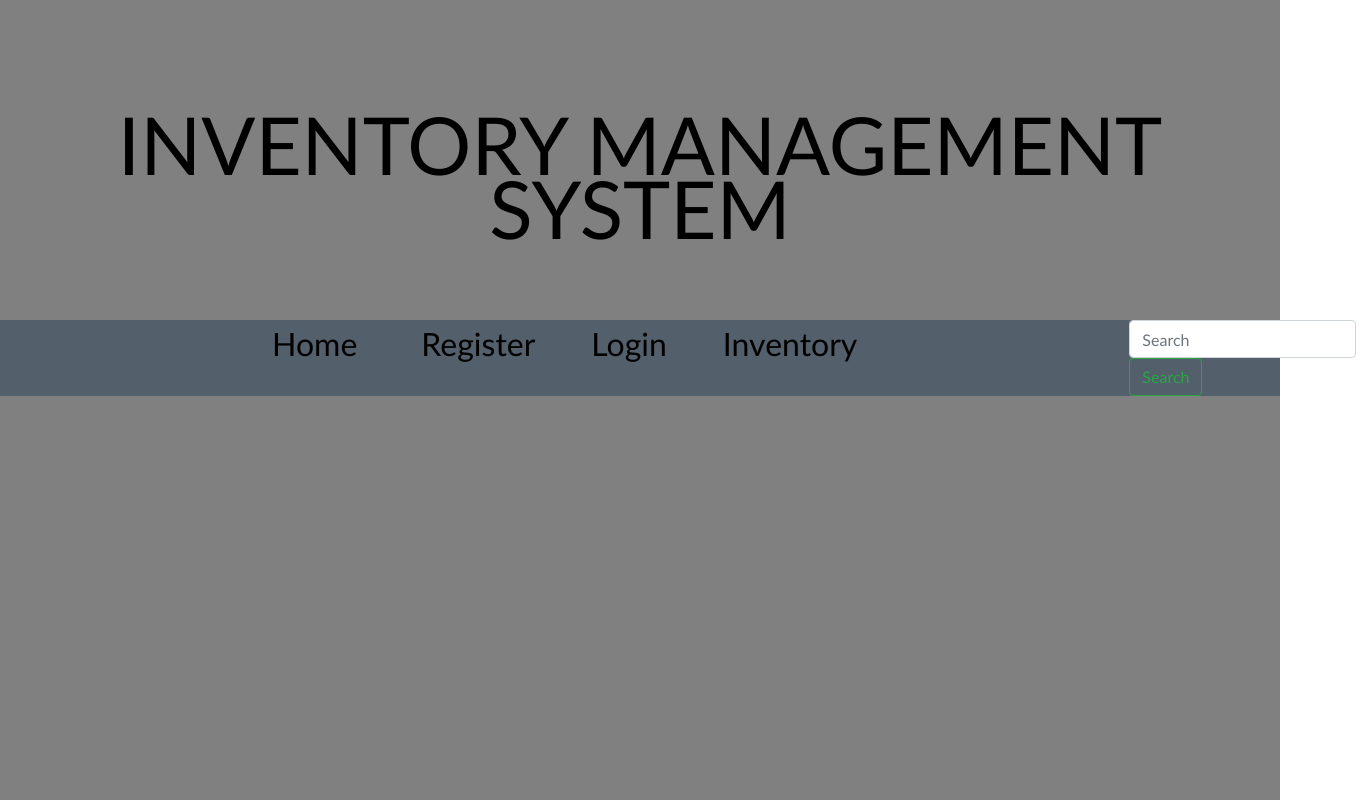
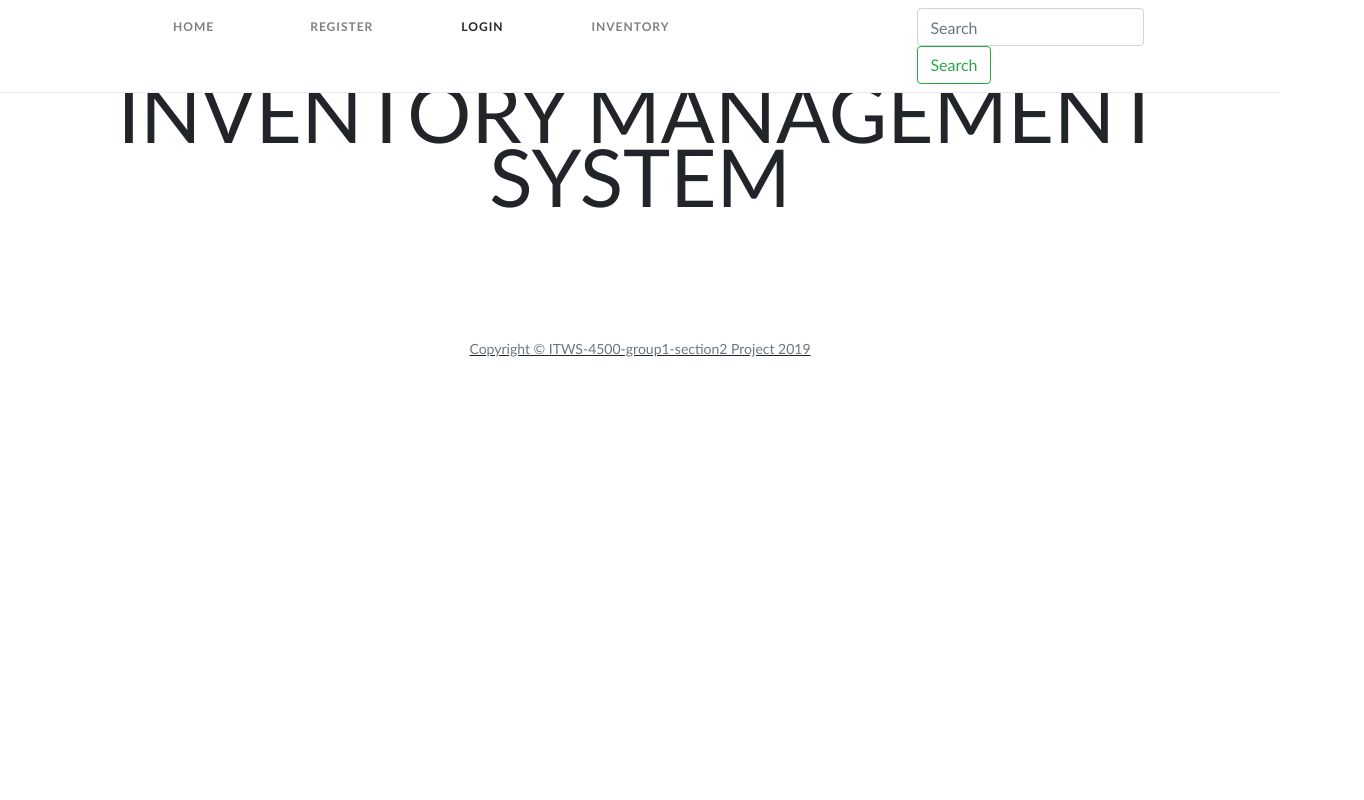
Before and after one commit to rpiambulance/inventory-management, an Angular app in the folder angular-app/: page / in a window 1280 px wide. Shown: the top 800 px of the page, 1364 px wide, since content can reach past the window. Built offline with nearby package versions, Linux system fonts and the light colour scheme.

Commit message:
restyled root page

```diff
--- a/angular-app/src/app/app.component.css
+++ b/angular-app/src/app/app.component.css
@@ -1,29 +1,16 @@
 /*black white slate red*/
 /*round font for contents*/
 
-a{
-
-  display: inline;
-  color: black;
-
-}
-.search{
-  font-color:#47515b;/*slate*/
-}
-
-
-li.nav-item{
-  padding-left: 5rem;
-}
-
 h1{
+    font-weight: 800;
     margin-bottom: 1rem;
     text-transform: uppercase;
     font-family: 'Acta Display';
     text-align: center;
-    color:#000000;/*black*/
+    /*color:#000000; black*/
 }
-.site-heading {
+
+.site-heading {  /*popped site name*/
   margin-top: 5rem;
   margin-bottom: 5rem;
   text-transform: uppercase;
@@ -34,42 +21,89 @@ h1{
   line-height: 4rem;
 
 }
-
-
+/*header.masthead .site-heading {
+  padding: 200px 0 150px;
+  color: white;
+  text-align: center;
+  font-size: 50px;
+  margin-top: 0;
+}
+*/
 #navbarNav{
   font-weight: 300;
   font-size: 2rem;
   font-family: 'Calibri';
-  background: #535f6b;/*lighter */
-  font-color:#47515b;/*slate*/
+  /* background: #535f6b;lighter
+
+  font-color:#47515b;slate*/
   padding-left: 15rem;
 }
+
+#mainNav {
+  position: absolute;
+  border-bottom: 1px solid #e9ecef;
+  background-color: white;
+  font-family: 'Calibri';
+}
+
+#mainNav .navbar-brand {
+  font-weight: 800;
+  color: #343a40;
+}
+
+#mainNav .navbar-toggler {
+  font-size: 12px;
+  font-weight: 800;
+  padding: 13px;
+  text-transform: uppercase;
+  color: #343a40;
+}
+#mainNav .navbar-nav > li.nav-item > a {
+  font-size: 12px;
+  font-weight: 800;
+  letter-spacing: 1px;
+  text-transform: uppercase;
+}
+a{/*all the links*/
+  display: inline;
+  color: #212529;
+  -webkit-transition: all 0.2s;
+  transition: all 0.2s;
+
+}
+a:focus, a:hover {
+  color: #0085A1;
+}
+li.nav-item{
+  padding-left: 5rem;
+}
+.search{
+  font-color:#47515b;/*slate*/
+}
+
 .form-inline{
   padding-left: 15rem;
 }
 
 body{
+  font-size: 20px;
+  color: #212529;
   font-family: 'Calibri';
-  background-color: grey;
-  background-attachment: fixed;
-  background-position: center;
-  background-size: cover;
-  min-height: 75rem;
-  padding-top: 2rem;
+}
 
-  background-attachment: fixed;
-  background-position: center;
-  background-size: cover;}
-head{
-  font-family: 'Calibri';
-  background: red;
-  background-attachment: fixed;
-  background-position: center;
-  background-size: cover;
-}
-footer{
-  background: red;
-  color: #171b1e;/*shades of grey*/
+footer {
+  padding: 50px 0 65px;
   text-decoration: underline;
   font-family: 'Calibri';
 }
+
+footer .list-inline {
+  margin: 0;
+  padding: 0;
+}
+
+footer .copyright {
+  font-size: 14px;
+  margin-bottom: 0;
+  text-align: center;
+}
--- a/angular-app/src/app/app.component.html
+++ b/angular-app/src/app/app.component.html
@@ -1,32 +1,27 @@
-<!DOCTYPE html>
-<html lang="en">
-
-<head>
-  <meta charset="utf-8">
-  <meta name="viewport" content="width=device-width, initial-scale=1, shrink-to-fit=no">
-  <meta name="description" content="">
-  <meta name="author" content="">
-  <title>Inventory Management System</title>
-</head>
+<!--  -->
 
 <body>
 	<!---This is the root page--->
    <h1 class="site-heading text-center d-none d-lg-block">Inventory Management System</h1>
-	<nav class="navbar-expand-lg  bg-light" >
-		<div class="collapse navbar-collapse" id="navbarNav">
-			<ul class="navbar-nav">
-				<li class="nav-item px-lg-4">
-				    <!---When user click on should take them to landing page-->
+    <!-- Navigation -->
+  <nav class="navbar navbar-expand-lg navbar-light fixed-top" id="mainNav">
+    <div class="container">
+      <button class="navbar-toggler navbar-toggler-right" type="button" data-toggle="collapse" data-target="#navbarResponsive" aria-controls="navbarResponsive" aria-expanded="false" aria-label="Toggle navigation">
+        Menu
+        <i class="fas fa-bars"></i>
+      </button>
+      <div class="collapse navbar-collapse" id="navbarResponsive">
+        <ul class="navbar-nav ml-auto">
+          <li class="nav-item">
             <a class="nav-link" routerLink="/landing-page" routerLinkActive="active">Home</a>
           </li>
-				<li class="nav-item px-lg-4">
+          <li class="nav-item">
             <a class="nav-link" routerLink="/register" routerLinkActive="active">Register</a>
           </li>
-				<li class="nav-item px-lg-4">
-					<!---I don't know why this would have under line--->
+          <li class="nav-item">
             <a aclass="nav-link" routerLink="/login" routerLinkActive="active">Login</a>
           </li>
-				<li class="nav-item px-lg-4">
+          <li class="nav-item">
             <a class="nav-link" routerLink="/inventory" routerLinkActive="active"> Inventory</a>
           </li>
           				<!---Future improvement?--->
@@ -34,16 +29,21 @@
 			<input class="form-control mr-sm-2" type="search" placeholder="Search" aria-label="Search">
 			<button class="btn btn-outline-success" type="submit" id=search>Search</button>
 		  </form>
-
         </ul>
+      </div>
     </div>
   </nav>
   <router-outlet></router-outlet>
+
 </body>
 
 <!---Footer--->
-<footer class="footer text-faded text-center py-5">
+<footer>
     <div class="container">
-	  <p class="m-0 small">Copyright &copy; ITWS-4500 Project 2019</p>
+      <div class="row">
+        <div class="col-lg-8 col-md-10 mx-auto">
+          <p class="copyright text-muted">Copyright &copy; ITWS-4500-group1-section2 Project 2019</p>
+        </div>
+      </div>
     </div>
   </footer>
```
Lines whose indentation alone changed are shown as unchanged.
